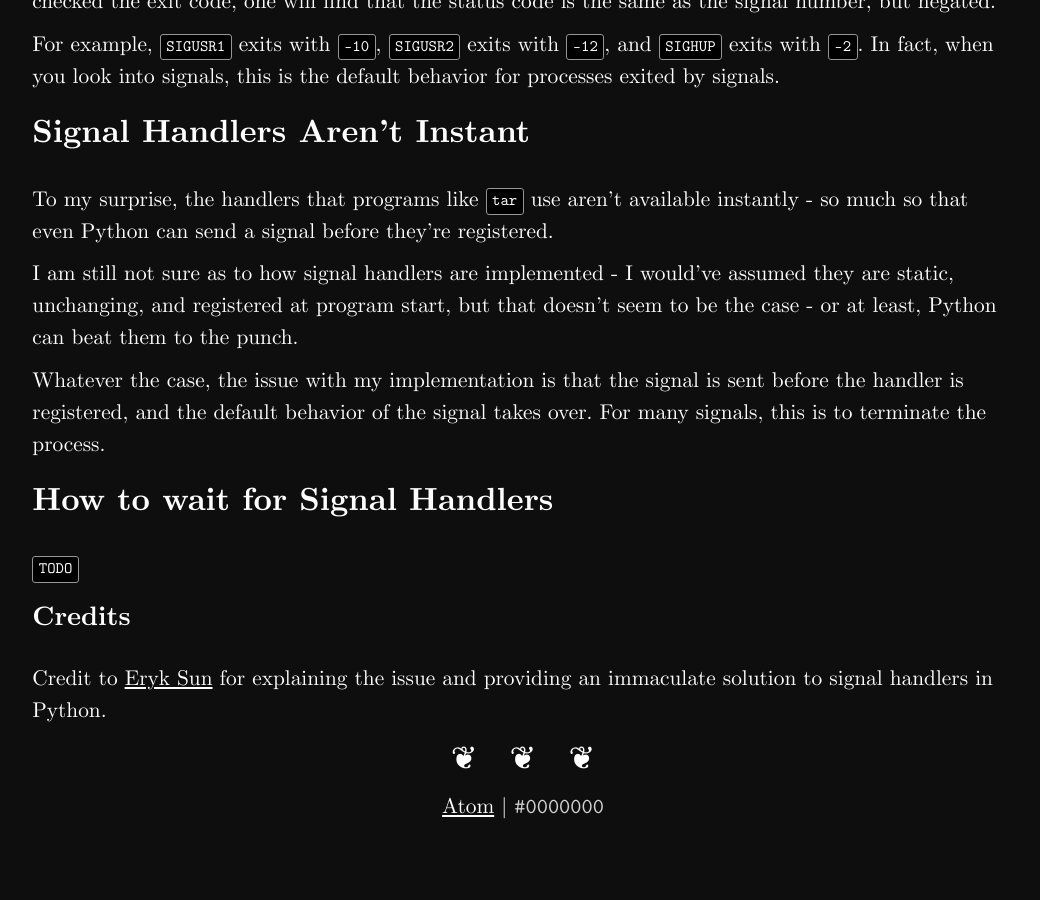
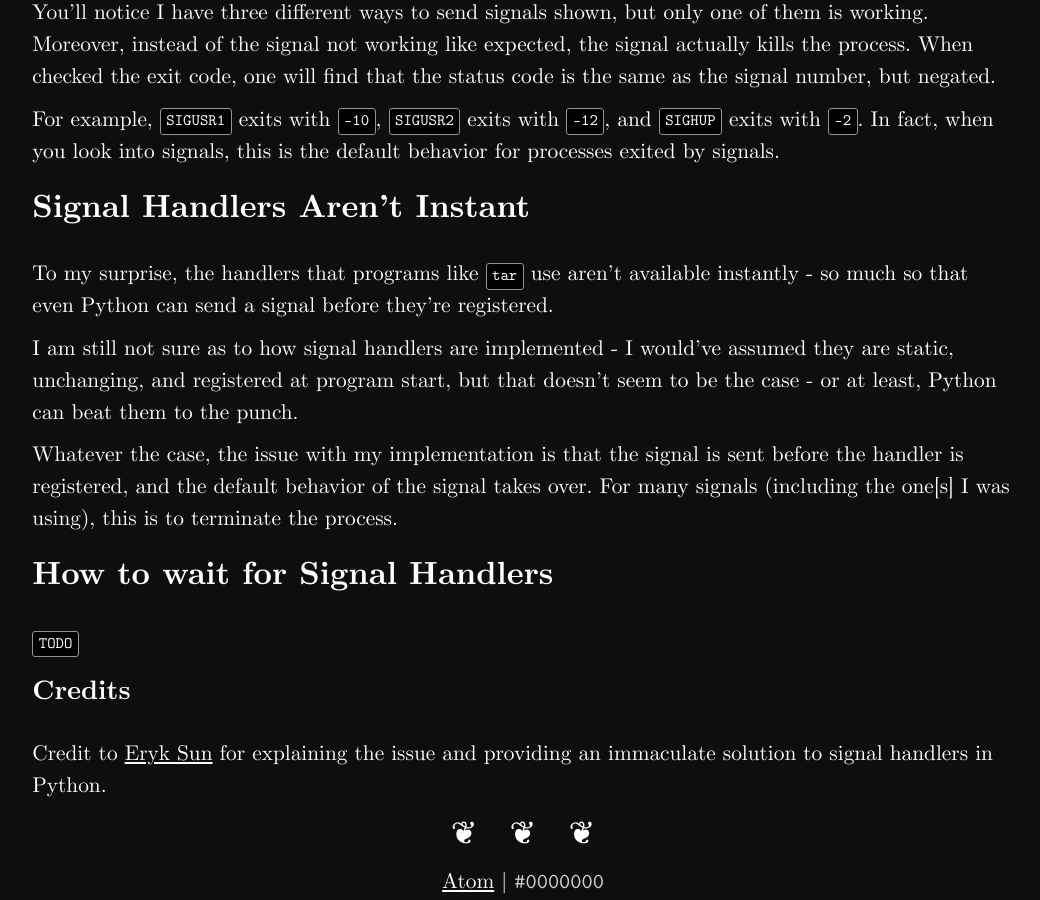
Before and after one commit to Xevion/v2.xevion.dev, a Jekyll site: the page built from _posts/2023-07-26-race-conditions-in-signal-handlers.md, in a window 1280 px wide and 900 px high, scrolled down 2539 px. Shown: the whole window, without its empty margins (117-1157 px from the left). Built offline with Jekyll 4.4.1, drawn with Linux system fonts in a browser that asks for light colours; before the commit the page ends 3364 px from its top, so only the background shows below that; some of the changed text lies outside the part shown.

Commit message:
Improve description

```diff
--- a/_posts/2023-07-26-race-conditions-in-signal-handlers.md
+++ b/_posts/2023-07-26-race-conditions-in-signal-handlers.md
@@ -99,7 +102,8 @@ I am still not sure as to how signal handlers are implemented - I would've assum
 registered at program start, but that doesn't seem to be the case - or at least, Python can beat them to the punch.
 
 Whatever the case, the issue with my implementation is that the signal is sent before the handler is registered, and
-the default behavior of the signal takes over. For many signals, this is to terminate the process.
+the default behavior of the signal takes over. For many signals (including the one[s] I was using), this is to terminate
+the process.
 
 ## How to wait for Signal Handlers
 
```
Also changed, not shown: other parts of _posts/2023-07-26-race-conditions-in-signal-handlers.md (+4 -1 lines).
